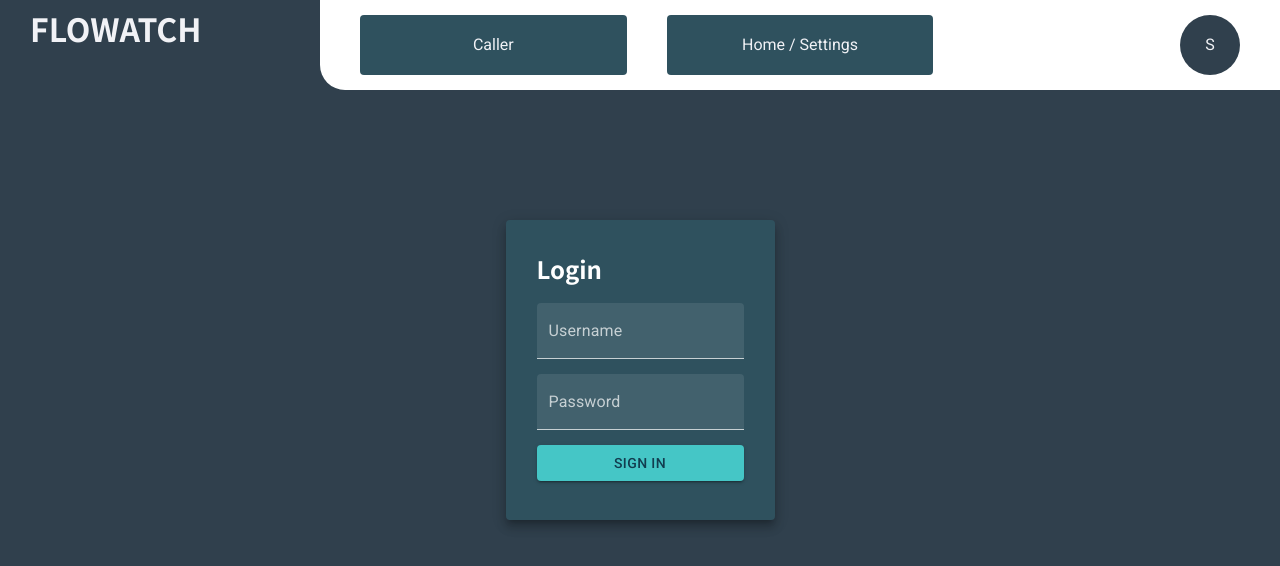
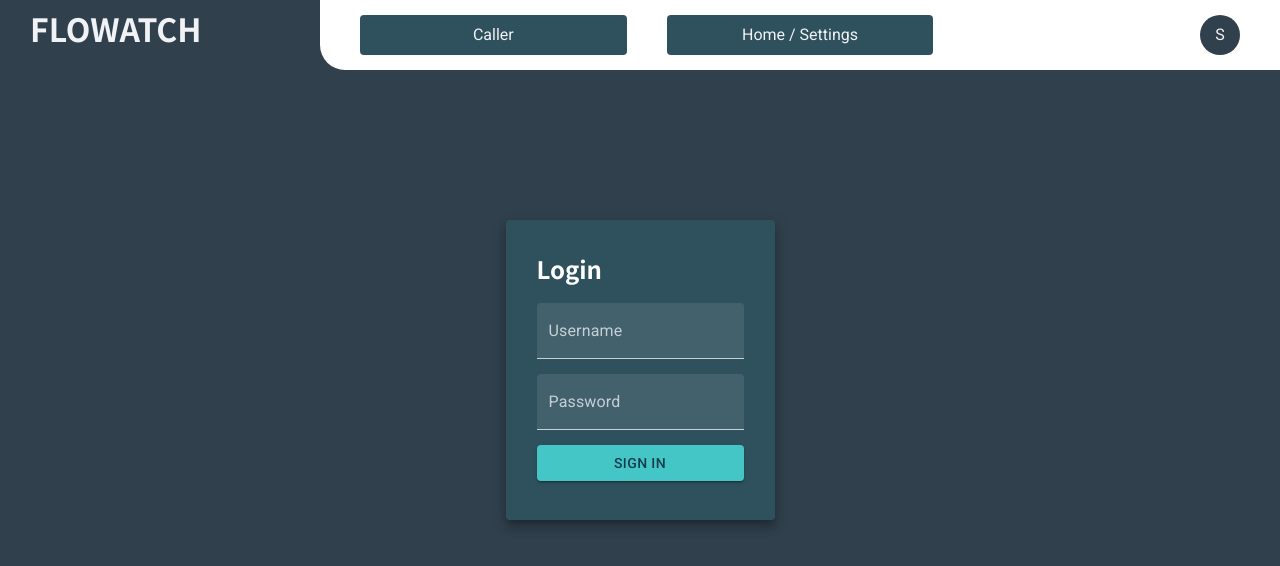
Before and after one commit to osedoe/flowatch-front, a React (Create React App) app: page /signin in a window 1280 px wide. Shown: the top 566 px of the page. Built offline with nearby package versions, Linux system fonts and the light colour scheme.

Commit message:
Rduce button login size

```diff
--- a/src/components/login/Login.tsx
+++ b/src/components/login/Login.tsx
@@ -10,8 +10,8 @@ const Area = styled.div`
 const Container = styled.div`
   background: #30404D;
   border-radius: 50px;
-  height: 60px;
-  width: 60px;
+  height: 40px;
+  width: 40px;
 `;
 
 const Icon = styled.span`
```
